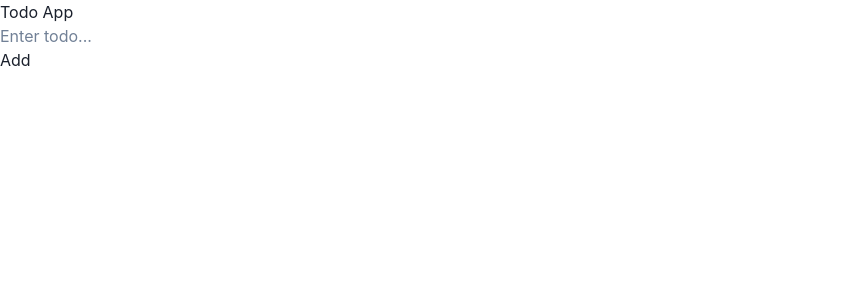
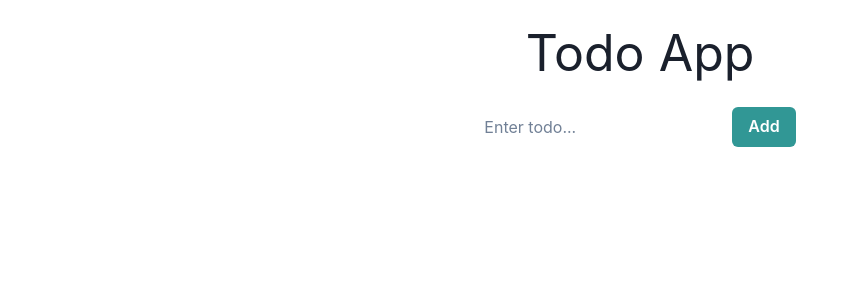
Before and after one commit to RSimmz98/firebase-todo, a React (Create React App) app: page / in a window 1280 px wide. Shown: the top 300 px of the page, without its empty margins (0-859 px from the left). Built offline with nearby package versions, Linux system fonts and the light colour scheme.

Commit message:
add chakra components

```diff
--- a/src/components/AddTodo.js
+++ b/src/components/AddTodo.js
@@ -1,6 +1,7 @@
 import React from "react";
 import { db } from "../firebase";
 import { collection, addDoc } from "firebase/firestore";
+import {Button, Stack, Center} from "@chakra-ui/react"
 
 export default function AddTodo() {
   const [title, setTitle] = React.useState("");
@@ -17,17 +18,15 @@ export default function AddTodo() {
   };
   return (
     <form onSubmit={handleSubmit}>
-      <div >
+      <Center >
         <input
           type="text"
           placeholder="Enter todo..."
           value={title}
           onChange={(e) => setTitle(e.target.value)}
         />
-      </div>
-      <div >
-        <button>Add</button>
-      </div>
+        <Button type="submit" colorScheme="teal">Add</Button>
+      </Center>
     </form>
   );
 }
--- a/src/components/Title.js
+++ b/src/components/Title.js
@@ -3,7 +3,11 @@ import {Text} from '@chakra-ui/react'
  export default function Title(){
      return(
      <>
-     <Text>Todo App</Text>
+     <Text
+        size="xl"
+        align="center"
+        fontSize="50px"
+        p={4}>Todo App</Text>
      </>
      )
    }
```
